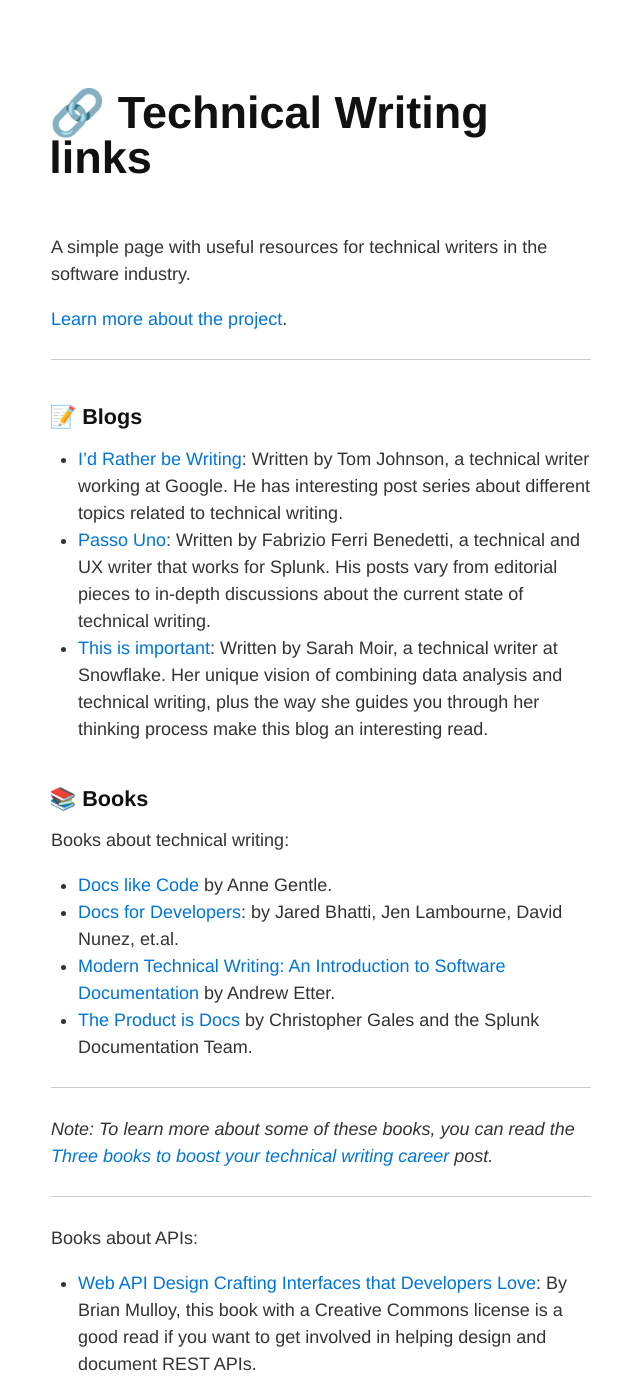
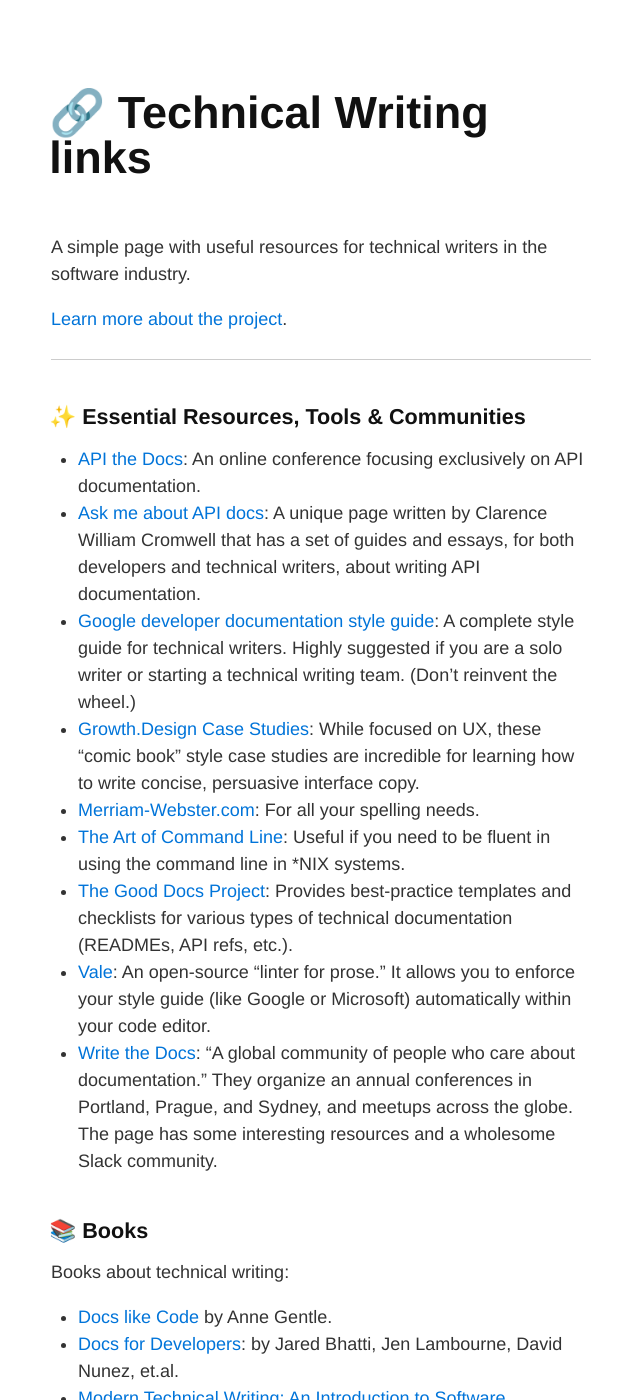
Before and after one commit to zapata131/TW-links, a Jekyll site: the page built from twlinks/index.md, in a window 1280 px wide and 1400 px high. Shown: the whole window, without its empty margins (319-959 px from the left). Built offline with Jekyll 4.4.1, drawn with Linux system fonts in a browser that asks for light colours; some of the changed text lies outside the part shown.

Commit message:
feat: Reorganize and rename sections, moving "Blogs" and "Other resources" and adding new entries to both.

```diff
--- a/twlinks/index.md
+++ b/twlinks/index.md
@@ -11,18 +11,32 @@ industry.
 
 ---
 
-## 📝 Blogs
+## ✨ Essential Resources, Tools & Communities
 
-- [I'd Rather be Writing](https://idratherbewriting.com/ref=technicalwriting.link): Written by Tom
-  Johnson, a technical writer working at Google. He has interesting post series
-  about different topics related to technical writing.
-- [Passo Uno](https://passo.uno/ref=technicalwriting.link): Written by Fabrizio Ferri Benedetti, a
-  technical and UX writer that works for Splunk. His posts vary from editorial
-  pieces to in-depth discussions about the current state of technical writing.
-- [This is important](https://thisisimportant.net/): Written by Sarah Moir, a
-  technical writer at Snowflake. Her unique vision of combining data analysis
-  and technical writing, plus the way she guides you through her thinking process
-  make this blog an interesting read.
+- [API the Docs](https://apithedocs.org/): An online conference focusing
+  exclusively on API documentation.
+- [Ask me about API docs](https://askmeaboutapis.com/): A unique page written by
+  Clarence William Cromwell that has a set of guides and essays, for both
+  developers and technical writers, about writing API documentation.
+- [Google developer documentation style guide](https://developers.google.com/style/):
+  A complete style guide for technical writers. Highly suggested if you are a
+  solo writer or starting a technical writing team. (Don't reinvent the wheel.)
+- [Growth.Design Case Studies](https://growth.design/case-studies): While
+  focused on UX, these "comic book" style case studies are incredible for
+  learning how to write concise, persuasive interface copy.
+- [Merriam-Webster.com](https://merriam-webster.com): For all your spelling needs.
+- [The Art of Command Line](https://github.com/jlevy/the-art-of-command-line):
+  Useful if you need to be fluent in using the command line in *NIX systems.
+- [The Good Docs Project](https://thegooddocsproject.com/): Provides
+  best-practice templates and checklists for various types of technical
+  documentation (READMEs, API refs, etc.).
+- [Vale](https://vale.sh/): An open-source "linter for prose." It allows you to
+  enforce your style guide (like Google or Microsoft) automatically within your
+  code editor.
+- [Write the Docs](https://www.writethedocs.org/): "A global community of people
+  who care about documentation." They organize an annual conferences in Portland,
+  Prague, and Sydney, and meetups across the globe. The page has some interesting
+  resources and a wholesome Slack community.
 
 ## 📚 Books
 
@@ -65,6 +79,22 @@ Books about UX writing:
   Four courses about the basics of technical writing, including writing for
   accessibility and writing error messages.
 
+## 📝 Blogs
+
+- [Every Page is Page One](https://everypageispageone.com/): A blog and book
+  by Mark Baker that challenges traditional linear documentation and teaches
+  how to write for the way users actually search on the web.
+- [I'd Rather be Writing](https://idratherbewriting.com/ref=technicalwriting.link): Written by Tom
+  Johnson, a technical writer working at Google. He has interesting post series
+  about different topics related to technical writing.
+- [Passo Uno](https://passo.uno/ref=technicalwriting.link): Written by Fabrizio Ferri Benedetti, a
+  technical and UX writer that works for Splunk. His posts vary from editorial
+  pieces to in-depth discussions about the current state of technical writing.
+- [This is important](https://thisisimportant.net/): Written by Sarah Moir, a
+  technical writer at Snowflake. Her unique vision of combining data analysis
+  and technical writing, plus the way she guides you through her thinking process
+  make this blog an interesting read.
+
 ## 🎥 Videos
 
 - [Beyond spell checking - what else can we check automatically?](https://www.youtube.com/watch?v=8NukYx5ggCM):
@@ -76,31 +106,3 @@ Books about UX writing:
   Talk by Mike Jang for API the Docs 2020.
 - [Treating Documentation like Code: a Practical Account](https://www.youtube.com/watch?v=Mzu-c-FoOdw/ref=technicalwriting.link):
   By Jodie Putrino for Write the Docs Portland 2017.
-
-## ✨ Other resources
-
-- [API the Docs](https://apithedocs.org/): An online conference focusing
-  exclusively on API documentation.
-- [Ask me about API docs](https://askmeaboutapis.com/): A unique page written by
-  Clarence William Cromwell that has a set of guides and essays, for both
-  developers and technical writers, about writing API documentation.
-- [Google developer documentation style guide](https://developers.google.com/style/):
-  A complete style guide for technical writers. Highly suggested if you are a
-  solo writer or starting a technical writing team. (Don't reinvent the wheel.)
-- [Merriam-Webster.com](https://merriam-webster.com): For all your spelling needs.
-- [The Art of Command Line](https://github.com/jlevy/the-art-of-command-line):
-  Useful if you need to be fluent in using the command line in *NIX systems.
-- [The Good Docs Project](https://thegooddocsproject.com/): Provides
-  best-practice templates and checklists for various types of technical
-  documentation (READMEs, API refs, etc.).
-- [Write the Docs](https://www.writethedocs.org/): "A global community of people
-  who care about documentation." They organize an annual conferences in Portland,
-  Prague, and Sydney, and meetups across the globe. The page has some interesting
-  resources and a wholesome Slack community.
-
----
-
-_Note: All links to the books are Amazon Smile links that support non-profits
-around the world._
-
----
```
